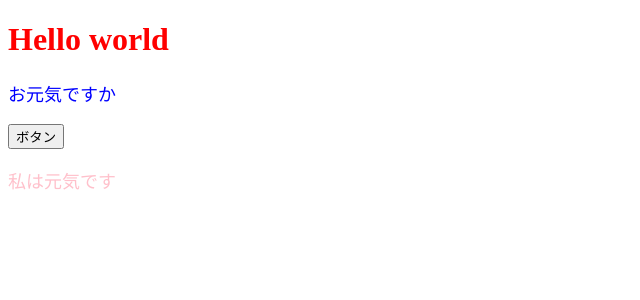
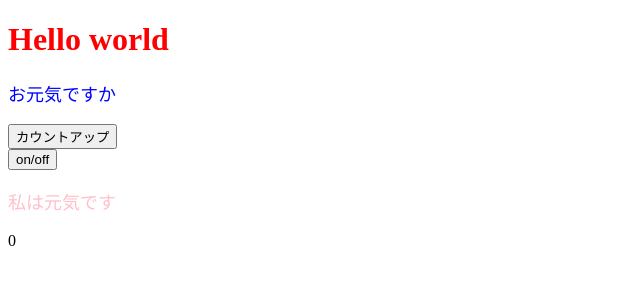
Before and after one commit to yoshida16729438/React-study-codesandbox, a React (Create React App) app: page / in a window 1280 px wide. Shown: the top 300 px of the page, without its empty margins (0-640 px from the left). Built offline with nearby package versions, Linux system fonts and the light colour scheme.

Commit message:
Update App.jsx useStateを使用した状態管理と画面の書き換え

```diff
--- a/src/App.jsx
+++ b/src/App.jsx
@@ -1,23 +1,36 @@
-import React from "react";
+import React, { useState } from "react";
 import ColorfulMessage from "./components/colorfulMessage";
 
 const App = () => {
-  const onClickButton = () => alert();
+  const onClickCountUp = () => setNum(num + 1);
+  //状態を示す数値numと状態を更新するための関数setNumをuseStateから分割代入
+  //useState(0)の0はnumの初期値指定
+  const [num, setNum] = useState(0);
+  //数値型である必要性はなし
+  const [faceShowFlag, setFaceShowFlag] = useState(false);
+
+  const onClickSwitchShowFlag = () => setFaceShowFlag(!faceShowFlag);
+
   const contentStyle = {
     color: "blue",
     fontSize: "18px", //通常のCSSならfont-sizeだがReact用はキャメルケースで命名しなおされている
   };
   return (
     <>
+      {/*JSを示す{}の中にオブジェクトを示す{}がある*/}
       <h1 style={{ color: "red" }}>Hello world</h1>
-      {/*JSを示す{}の中にオブジェクトを示す{}がある*/}
+      {/*JSを示す{}があり、その中でオブジェクトを指定*/}
       <p style={contentStyle}>お元気ですか</p>
-      {/*JSを示す{}があり、その中でオブジェクトを指定*/}
-      <button onClick={onClickButton}>ボタン</button>
       {/*onclickイベントもキャメルケースで命名されている*/}
+      <button onClick={onClickCountUp}>カウントアップ</button>
+
+      <br />
+      <button onClick={onClickSwitchShowFlag}>on/off</button>
       <ColorfulMessage color="pink" message="私は">
         元気です
       </ColorfulMessage>
+      <p>{num}</p>
+      {faceShowFlag && <p>(^^)</p>}
     </>
   );
 };
```
